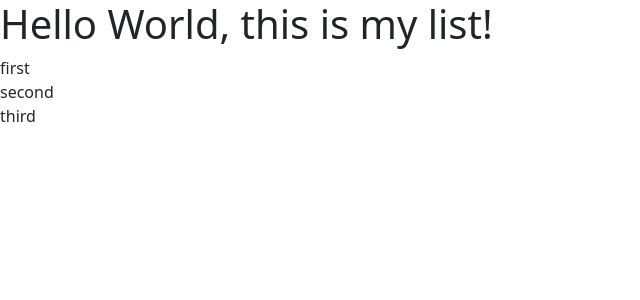
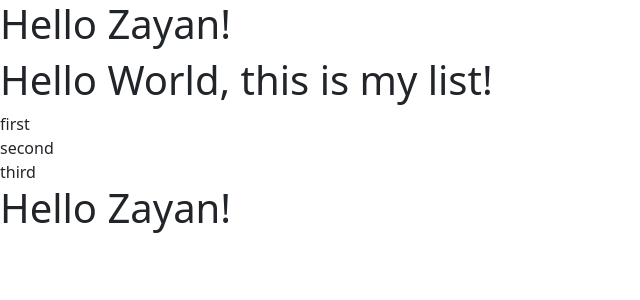
Before and after one commit to zayan-farazi/devsoc-webpage, a React (Vite) app in the folder devsoc-webpage/: page / in a window 1280 px wide. Shown: the top 300 px of the page, without its empty margins (0-640 px from the left). Built offline with nearby package versions, Linux system fonts and the light colour scheme.

Commit message:
feature: created a component for the BottomHalf now

```diff
--- a/devsoc-webpage/src/App.tsx
+++ b/devsoc-webpage/src/App.tsx
@@ -1,14 +1,21 @@
+import BottomHalf from "./components/BottomHalf";
 import ListGroup from "./components/ListGroup";
-import TopHalf from "./components/topHalf";
+import Message from "./components/Message";
+import TopHalf from "./components/TopHalf";
 
 function App() {
   return (
     <>
       <TopHalf>
+        <Message></Message>
         <ListGroup></ListGroup>
       </TopHalf>
+
+      <BottomHalf>
+        <Message></Message>
+      </BottomHalf>
     </>
-  )
+  );
 }
 
 export default App;
--- /dev/null
+++ b/devsoc-webpage/src/components/BottomHalf.tsx
@@ -0,0 +1,11 @@
+import type React from "react";
+
+interface BottomHalfProps {
+  children: React.ReactNode;
+}
+
+function BottomHalf({ children }: BottomHalfProps) {
+  return <>{children}</>;
+}
+
+export default BottomHalf;
```
Also changed, not shown: devsoc-webpage/src/components/Message.tsx (renamed from devsoc-webpage/src/components/message.tsx), devsoc-webpage/src/components/TopHalf.tsx (renamed from devsoc-webpage/src/components/topHalf.tsx).
